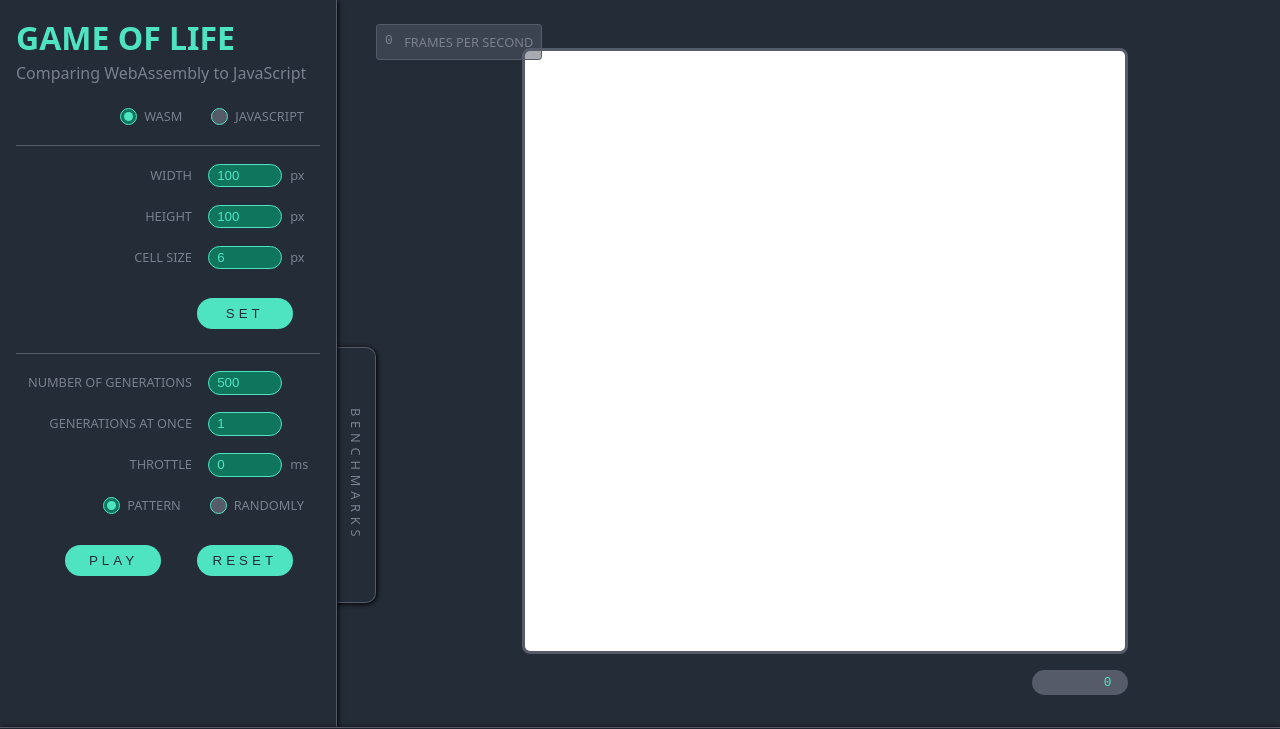
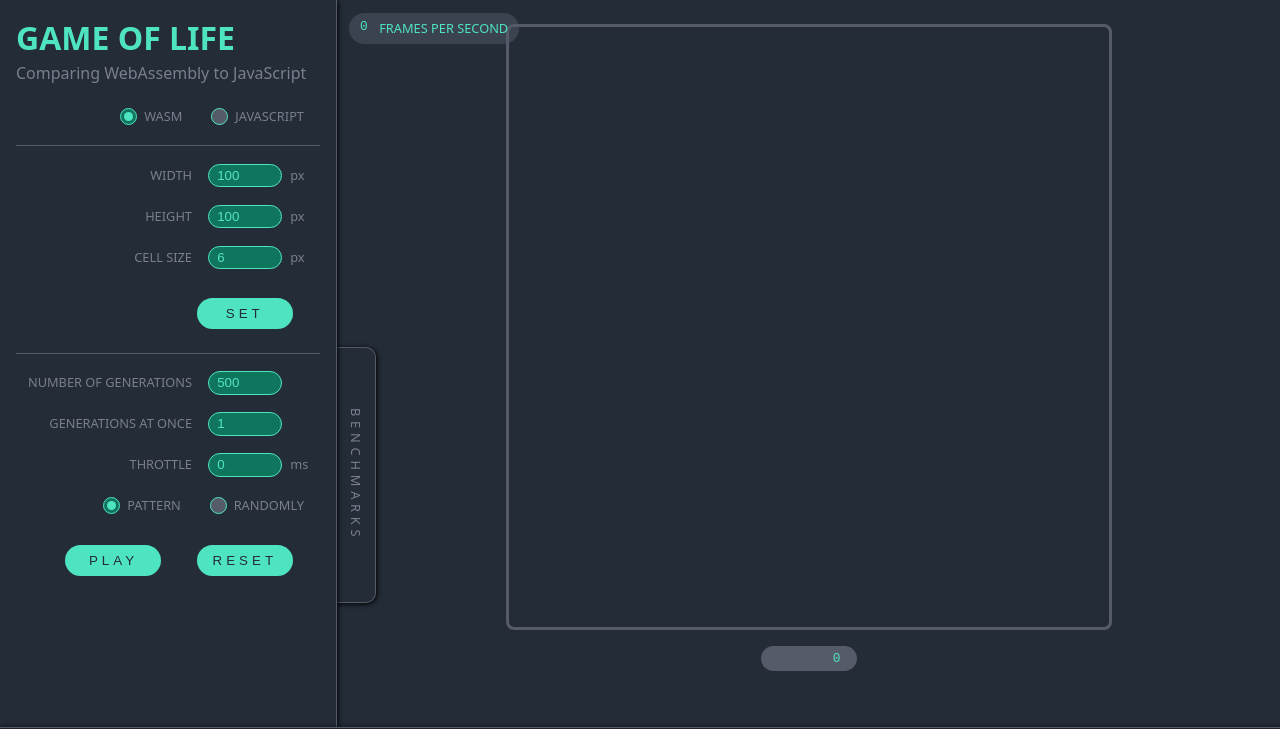
Before and after one commit to olimungo/wasm-game-of-life, a website built with webpack: page www/index.html in a window 1280 px wide. Shown: the top 729 px of the page. Built offline with nearby package versions, Linux system fonts and the light colour scheme; files whose address does not match are found by name; what wasm-game-of-life would draw is missing.

Commit message:
fine tuning css

```diff
--- a/www/index.css
+++ b/www/index.css
@@ -76,9 +76,15 @@ main {
 }
 
 canvas {
-    background-color: white;
     border: solid 0.2rem var(--primary-dark-color);
     border-radius: 0.5rem;
+    margin-top: 0.5rem;
+}
+
+.canvas {
+    display: flex;
+    flex-direction: column;
+    align-items: center;
 }
 
 label {
@@ -205,21 +211,6 @@ input[type='number'] {
     text-align: end;
     margin: 1rem;
     padding-right: 0.7rem;
-}
-
-.canvas-center {
-    display: flex;
-    justify-content: center;
-    width: 100%;
-    margin-bottom: 1rem;
-    padding-top: 3rem;
-    overflow: auto;
-}
-
-.canvas-end {
-    display: flex;
-    flex-direction: column;
-    align-items: flex-end;
 }
 
 .radio-button {
@@ -353,14 +344,13 @@ footer {
 
 .frame-per-seconds {
     position: fixed;
-    top: 1.5rem;
-    left: 23.5rem;
+    top: 0.8rem;
+    left: 21.8rem;
     font-family: system-ui;
-    color: var(--primary-color);
+    color: var(--primary-action-color);
     background-color: rgb(85 91 105 / 51%);
-    padding: 0.5rem;
-    border: solid 1px var(--primary-dark-color);
-    border-radius: 0.2rem;
+    padding: 0.4rem 0.7rem;
+    border-radius: 1.5rem;
     display: flex;
 }
 
--- a/www/index.html
+++ b/www/index.html
@@ -133,7 +133,7 @@
                 </div>
             </div>
 
-            <main class="section canvas-center">
+            <main class="section">
                 <div id="ui-library-panel" class="sliding-panel library">
                     <div>
                         TOTO <br />
@@ -249,7 +249,7 @@
                     FRAMES PER SECOND
                 </div>
 
-                <div class="canvas-end">
+                <div class="canvas">
                     <canvas id="ui-canvas"></canvas>
                     <div id="ui-counter" class="counter"></div>
                 </div>
```
